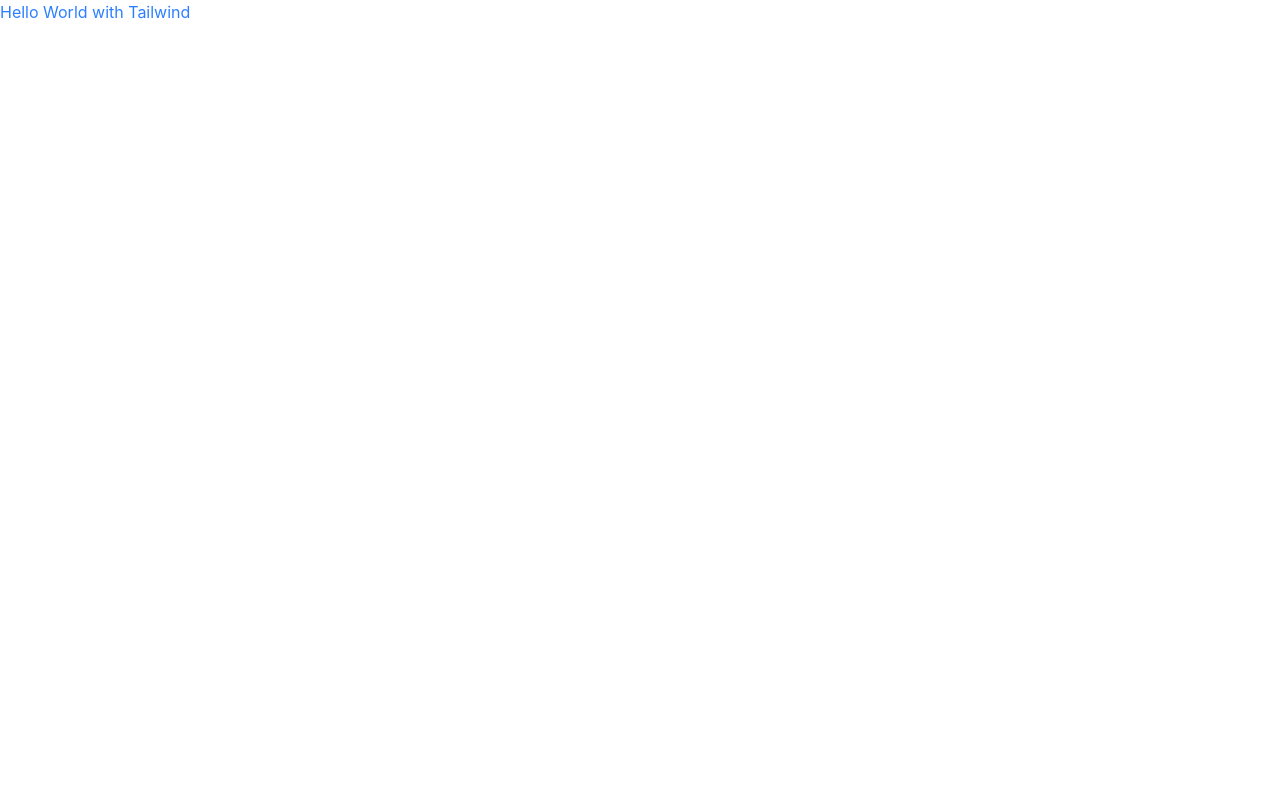
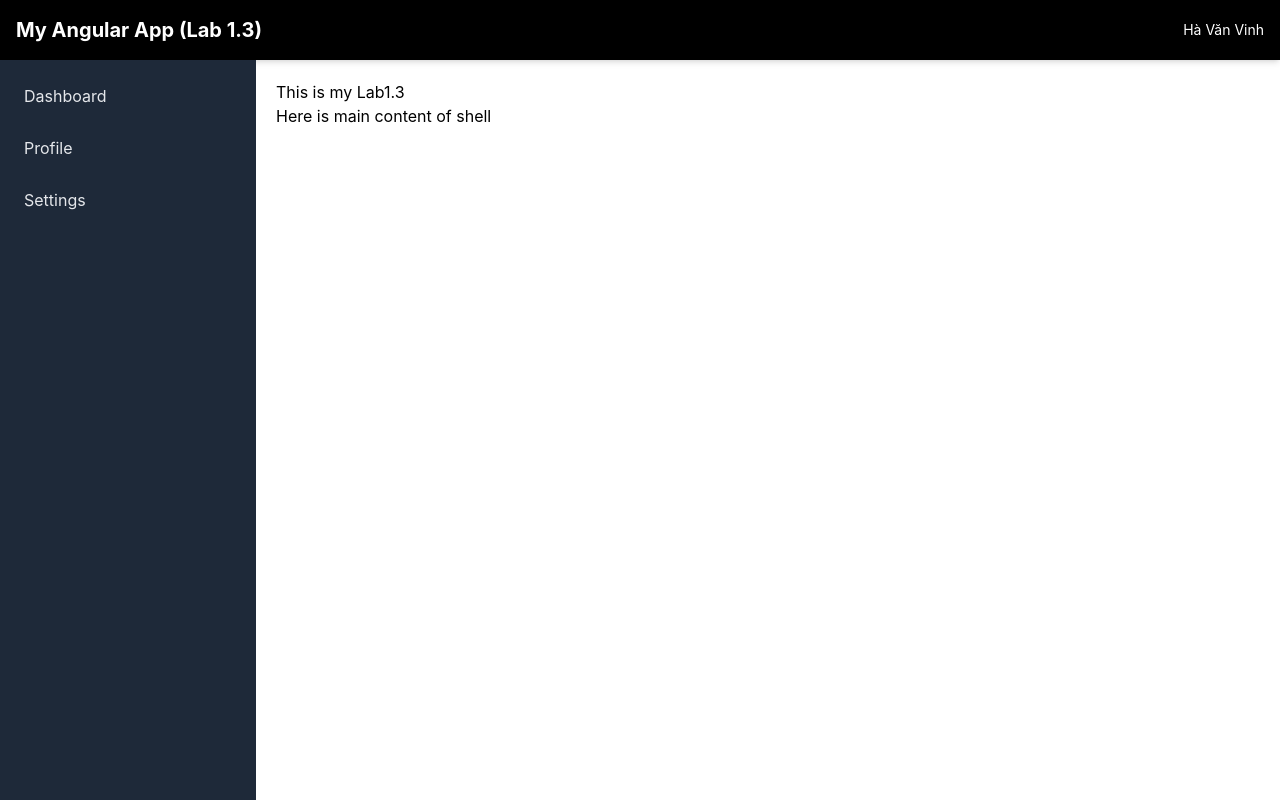
Before and after one commit to VinHa28/base-angular, an Angular app in the folder angular-labs/: page / in a window 1280 px wide. Built offline with nearby package versions, Linux system fonts and the light colour scheme.

Commit message:
feat(lab1.3): create shell component with standalone architecture

```diff
--- a/angular-labs/src/app/app.html
+++ b/angular-labs/src/app/app.html
@@ -1,5 +1,5 @@
 <main class="main">
-  <h1 class="text-blue-500">Hello World with Tailwind</h1>
+  <app-shell></app-shell>
 </main>
 
 <router-outlet />
--- a/angular-labs/src/app/app.ts
+++ b/angular-labs/src/app/app.ts
@@ -1,9 +1,9 @@
 import { Component, signal } from '@angular/core';
 import { RouterOutlet } from '@angular/router';
-
+import { Shell } from "./lab1_3/shell/shell"
 @Component({
   selector: 'app-root',
-  imports: [RouterOutlet],
+  imports: [RouterOutlet, Shell],
   templateUrl: './app.html',
   styleUrl: './app.css'
 })
--- /dev/null
+++ b/angular-labs/src/app/lab1_3/navbar/navbar.html
@@ -0,0 +1,6 @@
+<nav class="bg-black text-white p-4 shadow-md">
+  <div class="container mx-auto flex justify-between items-center">
+    <h1 class="text-xl font-bold">My Angular App (Lab 1.3)</h1>
+    <span class="text-sm">Hà Văn Vinh</span>
+  </div>
+</nav>
--- /dev/null
+++ b/angular-labs/src/app/lab1_3/shell/shell.html
@@ -0,0 +1,12 @@
+<div>
+  <app-navbar></app-navbar>
+  <div class="flex">
+    <app-sidebar></app-sidebar>
+    <main class="p-5">
+      <div>
+        <h2>This is my Lab1.3</h2>
+        <p>Here is main content of shell</p>
+      </div>
+    </main>
+  </div>
+</div>
--- /dev/null
+++ b/angular-labs/src/app/lab1_3/sidebar/sidebar.html
@@ -0,0 +1,7 @@
+<aside class="bg-gray-800 text-gray-200 w-64 min-h-[calc(100vh-60px)] p-4">
+  <ul class="space-y-3">
+    <li class="hover:text-white cursor-pointer p-2 rounded hover:bg-gray-700">Dashboard</li>
+    <li class="hover:text-white cursor-pointer p-2 rounded hover:bg-gray-700">Profile</li>
+    <li class="hover:text-white cursor-pointer p-2 rounded hover:bg-gray-700">Settings</li>
+  </ul>
+</aside>
```
Also changed, not shown: angular-labs/src/app/lab1_3/navbar/navbar.ts (added, +10 -0 lines), angular-labs/src/app/lab1_3/shell/shell.ts (added, +12 -0 lines), angular-labs/src/app/lab1_3/sidebar/sidebar.ts (added, +10 -0 lines), angular-labs/src/app/lab1_3/navbar/navbar.css (added), angular-labs/src/app/lab1_3/shell/shell.css (added), angular-labs/src/app/lab1_3/sidebar/sidebar.css (added).
